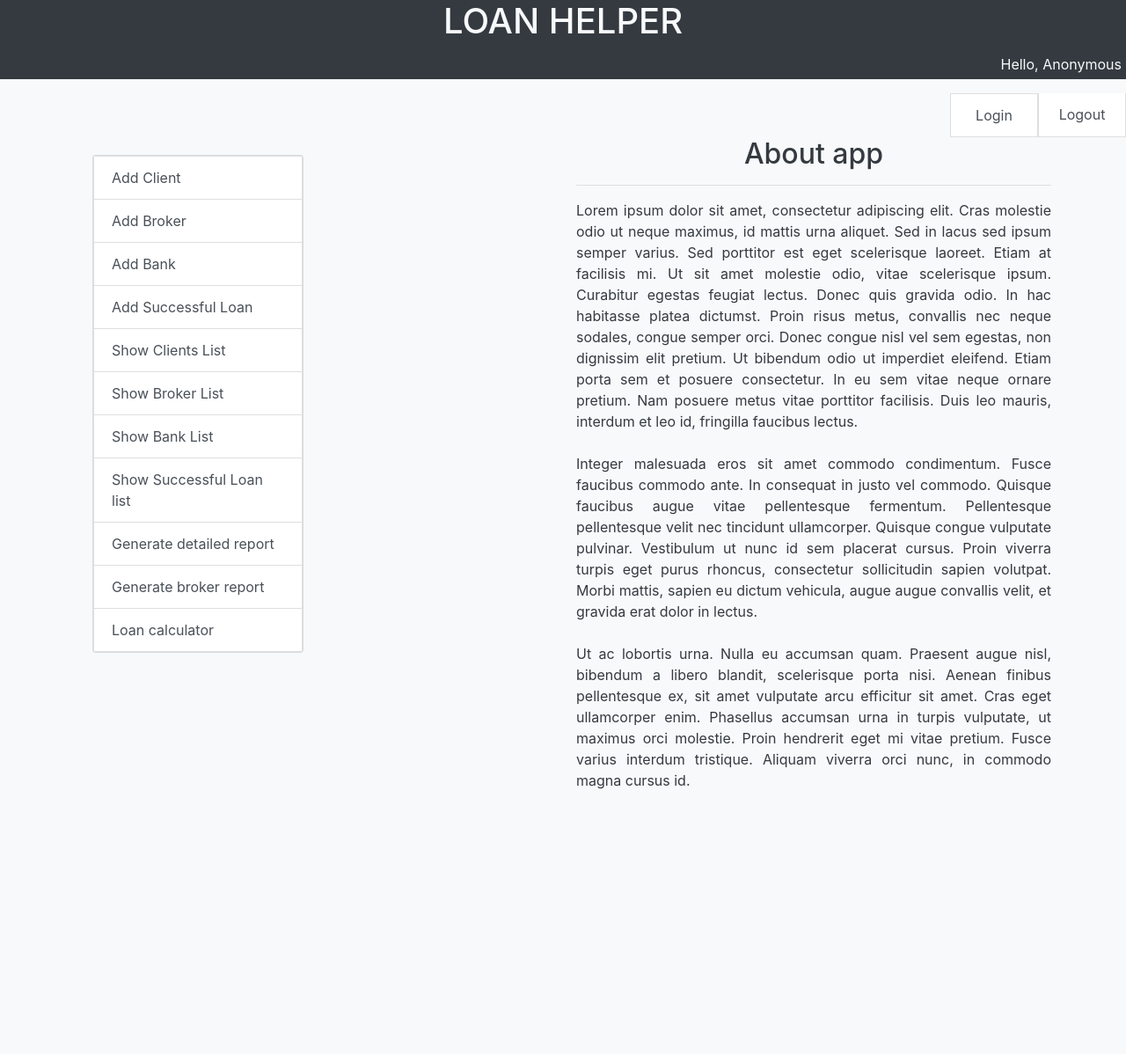
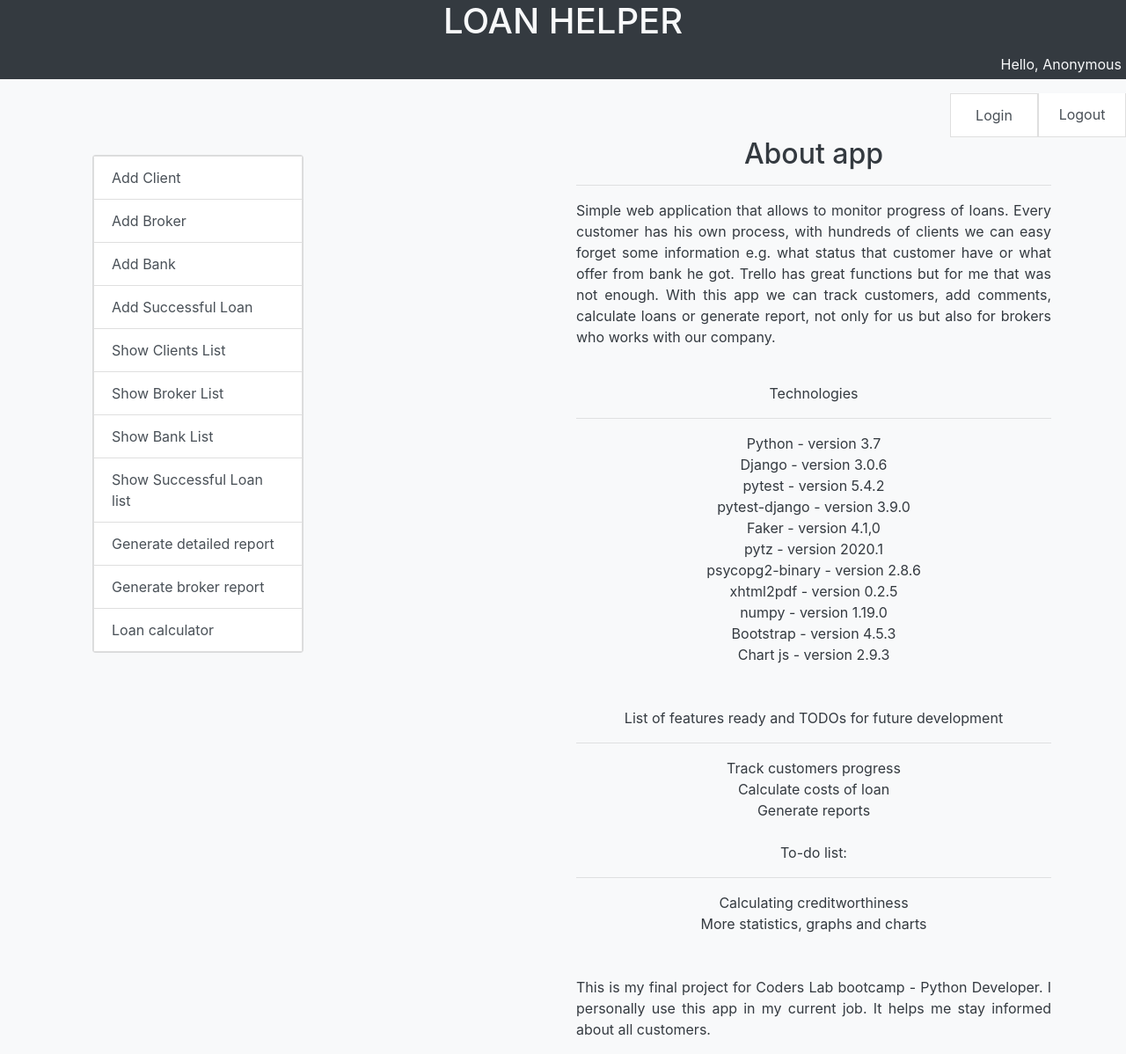
Before and after one commit to emillech/Loan-helper, a Django app: page / in a window 1280 px wide. Shown: the whole page at 88% size. Before the commit the page ends 897 px from the top, so only its background shows below. Run offline with Django 3.2, Linux system fonts and the light colour scheme; some libraries are stand-ins or nearby versions.

Commit message:
about app added

```diff
--- a/loan_helper/templates/index.html
+++ b/loan_helper/templates/index.html
@@ -49,27 +49,43 @@
                 <h2>About app</h2>
                     <hr>
                     <p class="text-justify">
-                        Lorem ipsum dolor sit amet, consectetur adipiscing elit. Cras molestie odio ut neque maximus,
-                        id mattis urna aliquet. Sed in lacus sed ipsum semper varius. Sed porttitor est eget scelerisque
-                        laoreet. Etiam at facilisis mi. Ut sit amet molestie odio, vitae scelerisque ipsum. Curabitur egestas
-                        feugiat lectus. Donec quis gravida odio. In hac habitasse platea dictumst. Proin risus metus, convallis
-                        nec neque sodales, congue semper orci. Donec congue nisl vel sem egestas, non dignissim elit pretium.
-                        Ut bibendum odio ut imperdiet eleifend. Etiam porta sem et posuere consectetur. In eu sem vitae neque
-                        ornare pretium. Nam posuere metus vitae porttitor facilisis. Duis leo mauris, interdum et leo id,
-                        fringilla faucibus lectus.<br><br>
+                        Simple web application that allows to monitor progress of loans. Every customer has his
+                        own process, with hundreds of clients we can easy forget some information e.g. what status
+                        that customer have or what offer from bank he got. Trello has great functions but for me that
+                        was not enough. With this app we can track customers, add comments, calculate loans or generate
+                        report, not only for us but also for brokers who works with our company.<br><br></p>
 
-                        Integer malesuada eros sit amet commodo condimentum. Fusce faucibus commodo ante. In consequat in justo
-                        vel commodo. Quisque faucibus augue vitae pellentesque fermentum. Pellentesque pellentesque velit nec
-                        tincidunt ullamcorper. Quisque congue vulputate pulvinar. Vestibulum ut nunc id sem placerat cursus.
-                        Proin viverra turpis eget purus rhoncus, consectetur sollicitudin sapien volutpat. Morbi mattis, sapien
-                        eu dictum vehicula, augue augue convallis velit, et gravida erat dolor in lectus.<br><br>
+                        Technologies
+                        <hr>
+                        Python - version 3.7<br>
+                        Django - version 3.0.6<br>
+                        pytest - version 5.4.2<br>
+                        pytest-django - version 3.9.0<br>
+                        Faker - version 4.1,0<br>
+                        pytz - version 2020.1<br>
+                        psycopg2-binary - version 2.8.6<br>
+                        xhtml2pdf - version 0.2.5<br>
+                        numpy - version 1.19.0<br>
+                        Bootstrap - version 4.5.3<br>
+                        Chart js - version 2.9.3<br>
+                        <br><br>
 
-                        Ut ac lobortis urna. Nulla eu accumsan quam. Praesent augue nisl, bibendum a libero blandit,
-                        scelerisque porta nisi. Aenean finibus pellentesque ex, sit amet vulputate arcu efficitur sit amet.
-                        Cras eget ullamcorper enim. Phasellus accumsan urna in turpis vulputate, ut maximus orci molestie.
-                        Proin hendrerit eget mi vitae pretium. Fusce varius interdum tristique. Aliquam viverra orci nunc, in
-                        commodo magna cursus id.<br><br>
-                    </p>
+                        List of features ready and TODOs for future development
+                        <hr>
+                        Track customers progress<br>
+                        Calculate costs of loan<br>
+                        Generate reports<br><br>
+
+                        To-do list:
+                        <hr>
+                        Calculating creditworthiness<br>
+                        More statistics, graphs and charts<br>
+                        <br><br>
+
+                        <p class="text-justify">
+                        This is my final project for Coders Lab bootcamp - Python Developer.
+                        I personally use this app in my current job. It helps me stay informed about all customers.</p>
+
                 </div>
             </div>
         </div>
```
